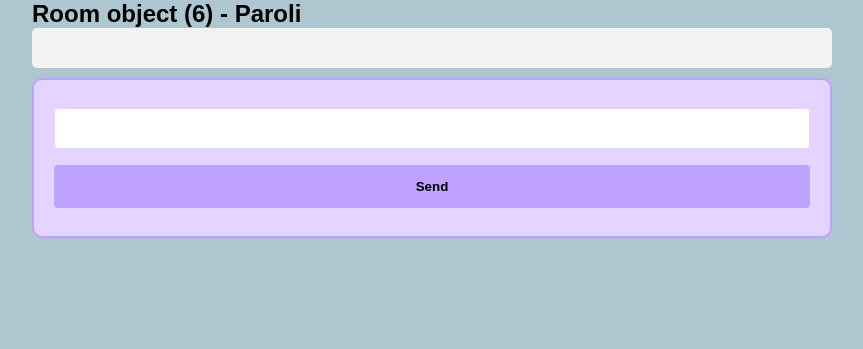
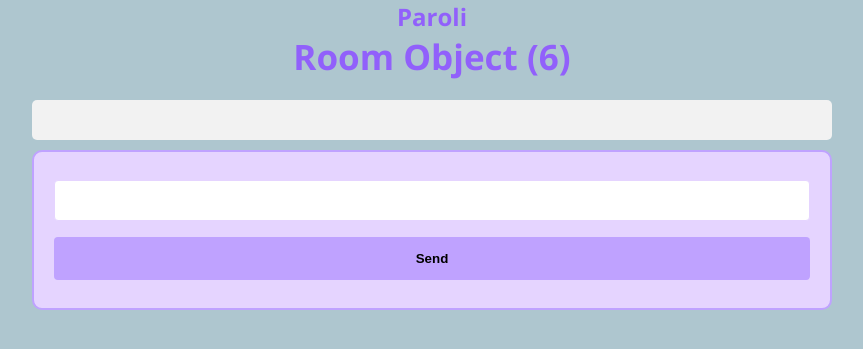
Before and after one commit to Reis567/chat-django2, a Django app: template Paroli/chat/templates/chat/room.html in a window 1280 px wide. Shown: the top 349 px of the page, without its empty margins (208-1071 px from the left). Run offline with Django 4.2, Linux system fonts and the light colour scheme; the template is opened without the code that fills it: values that come from a table or form of the project are taken from there, others are empty; data comes from the database, SQL or seed files in the repository; both versions use the stored data as it was after the commit; some libraries are stand-ins or nearby versions.

Commit message:
Styling and timezone changing

```diff
--- a/Paroli/Paroli/settings.py
+++ b/Paroli/Paroli/settings.py
@@ -106,7 +106,7 @@ AUTH_PASSWORD_VALIDATORS = [
 
 LANGUAGE_CODE = 'en-us'
 
-TIME_ZONE = 'UTC'
+TIME_ZONE = 'America/Sao_Paulo'
 
 USE_I18N = True
 
--- a/Paroli/chat/static/style.css
+++ b/Paroli/chat/static/style.css
@@ -17,11 +17,22 @@
 }
 /* Body Styles */
 body {
+  font-family: 'Montserrat', sans-serif;
   max-width: 800px;
   margin: 0 auto;
   font-family: Arial, sans-serif;
   background-color: var(--pastel-blue);
 }
+h2 {
+  font-family: 'Open Sans', sans-serif;
+  font-size: 24px;
+  font-weight: bold;
+  color: var(--pastel-purple-darker);
+  text-align: center;
+  margin-bottom: 20px;
+  text-transform: capitalize;
+}
+
 
 
 .container {
@@ -64,7 +75,7 @@ body {
 
 .time-left {
   float: left;
-  color: var(--pastel-blue);
+  color: var(--pastel-purple-darker);
 }
 input[type=text], select {
   width: 100%;
@@ -99,3 +110,11 @@ div {
   background-color: #f2f2f2;
   padding: 20px;
 }
+#display {
+  max-height: 600px;
+  overflow: auto; /* Adiciona um scroll quando necessário */
+}
+
+h2 span{
+  font-size: 35px;
+}
--- a/Paroli/chat/templates/chat/home.html
+++ b/Paroli/chat/templates/chat/home.html
@@ -6,12 +6,14 @@
 <head>
 <meta name="viewport" content="width=device-width, initial-scale=1">
 <link rel="stylesheet" href="{% static 'style.css' %}">
+<link href="https://fonts.googleapis.com/css2?family=Montserrat:wght@400;700&family=Open+Sans:wght@400;700&display=swap" rel="stylesheet">
 <script   src="https://code.jquery.com/jquery-3.1.1.min.js"   integrity="sha256-hVVnYaiADRTO2PzUGmuLJr8BLUSjGIZsDYGmIJLv2b8="   crossorigin="anonymous"></script>
 </head>
 <body>
 
 <div align="center">
-    <h2>Paroli</h2>
+    <h1>Paroli</h1>
+    <h2>The Chat</h2>
 </div>
 
 
--- a/Paroli/chat/templates/chat/room.html
+++ b/Paroli/chat/templates/chat/room.html
@@ -4,11 +4,12 @@
 <head>
 <meta name="viewport" content="width=device-width, initial-scale=1">
 <link rel="stylesheet" href="{% static 'style.css' %}">
+<link href="https://fonts.googleapis.com/css2?family=Montserrat:wght@400;700&family=Open+Sans:wght@400;700&display=swap" rel="stylesheet">
 <script   src="https://code.jquery.com/jquery-3.1.1.min.js"   integrity="sha256-hVVnYaiADRTO2PzUGmuLJr8BLUSjGIZsDYGmIJLv2b8="   crossorigin="anonymous"></script>
 </head>
 <body>
 
-<h2>{{room}} - Paroli</h2>
+<h2>Paroli <br> <span>{{room}}</span></h2>
 
 <div id="display">
 <!--
@@ -22,27 +23,30 @@
 
 <script>
     $(document).ready(function(){
-
         setInterval(function(){
             $.ajax({
                 type: 'GET',
-            url : "/getMessages/{{room}}/",
+                url: "/getMessages/{{room}}/",
                 success: function(response){
                     console.log(response);
                     $("#display").empty();
-                for (var key in response.messages)
-                {
-                    var temp="<div class='container darker'><b>"+response.messages[key].user+"</b><p>"+response.messages[key].value+"</p><span class='time-left'>"+response.messages[key].date+"</span></div>";
+                    for (var key in response.messages) {
+                        var message = response.messages[key];
+                        var date = new Date(message.date);
+                        var time = date.toLocaleTimeString(); // Get the formatted time
+
+                        var temp = "<div class='container darker'><b>" + message.user + "</b><p>" + message.value + "</p><span class='time-left'>" + time + "</span></div>";
                         $("#display").append(temp);
                     }
                 },
                 error: function(response){
-                alert('An error occured')
+                    alert('An error occurred');
                 }
             });
-    },1000);
-    })
+        }, 1000);
+    });
 </script>
+
 
 
 <div class="container">
```
Also changed, not shown: Paroli/db.sqlite3. Lines whose indentation alone changed are shown as unchanged.
